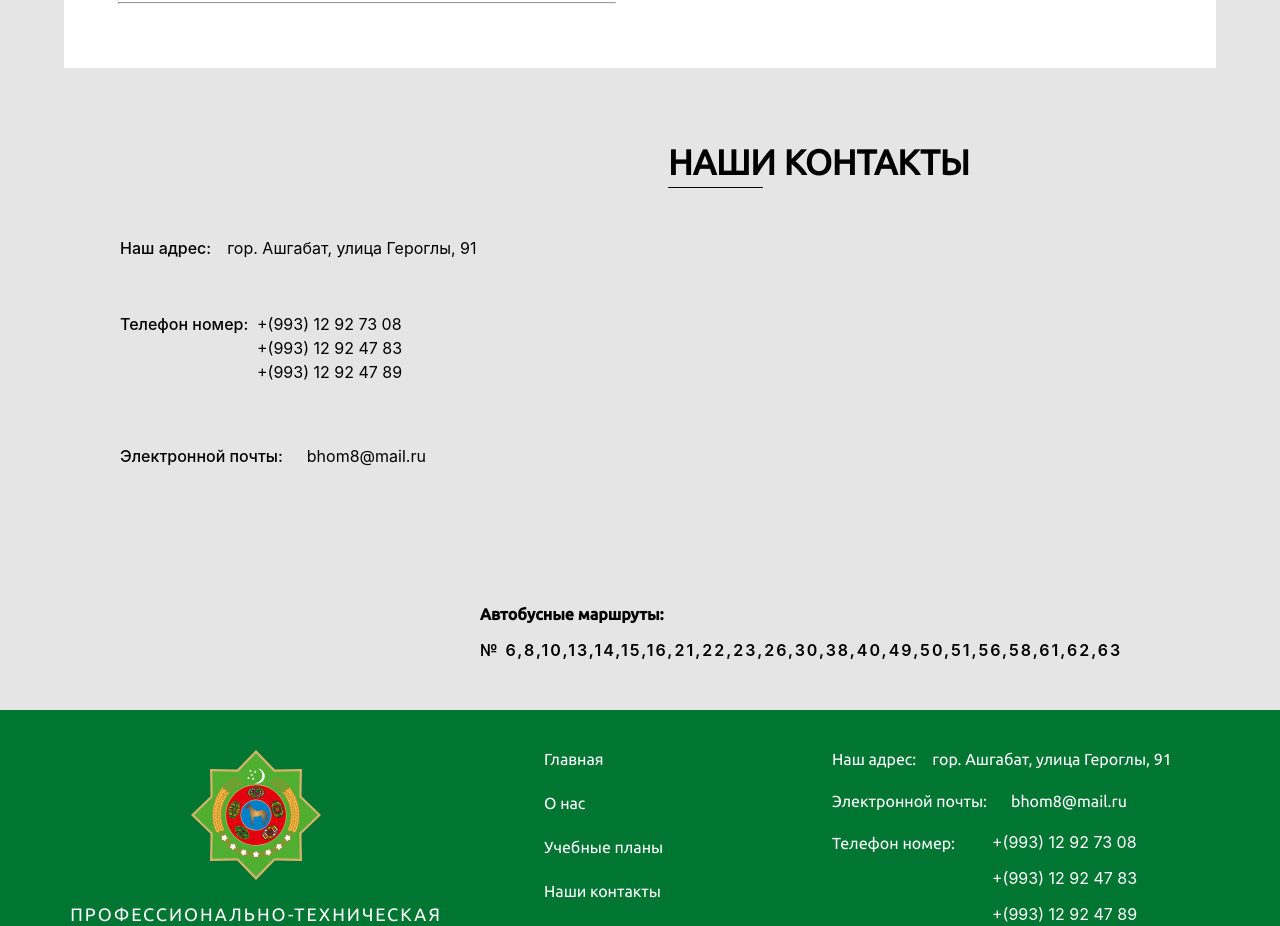
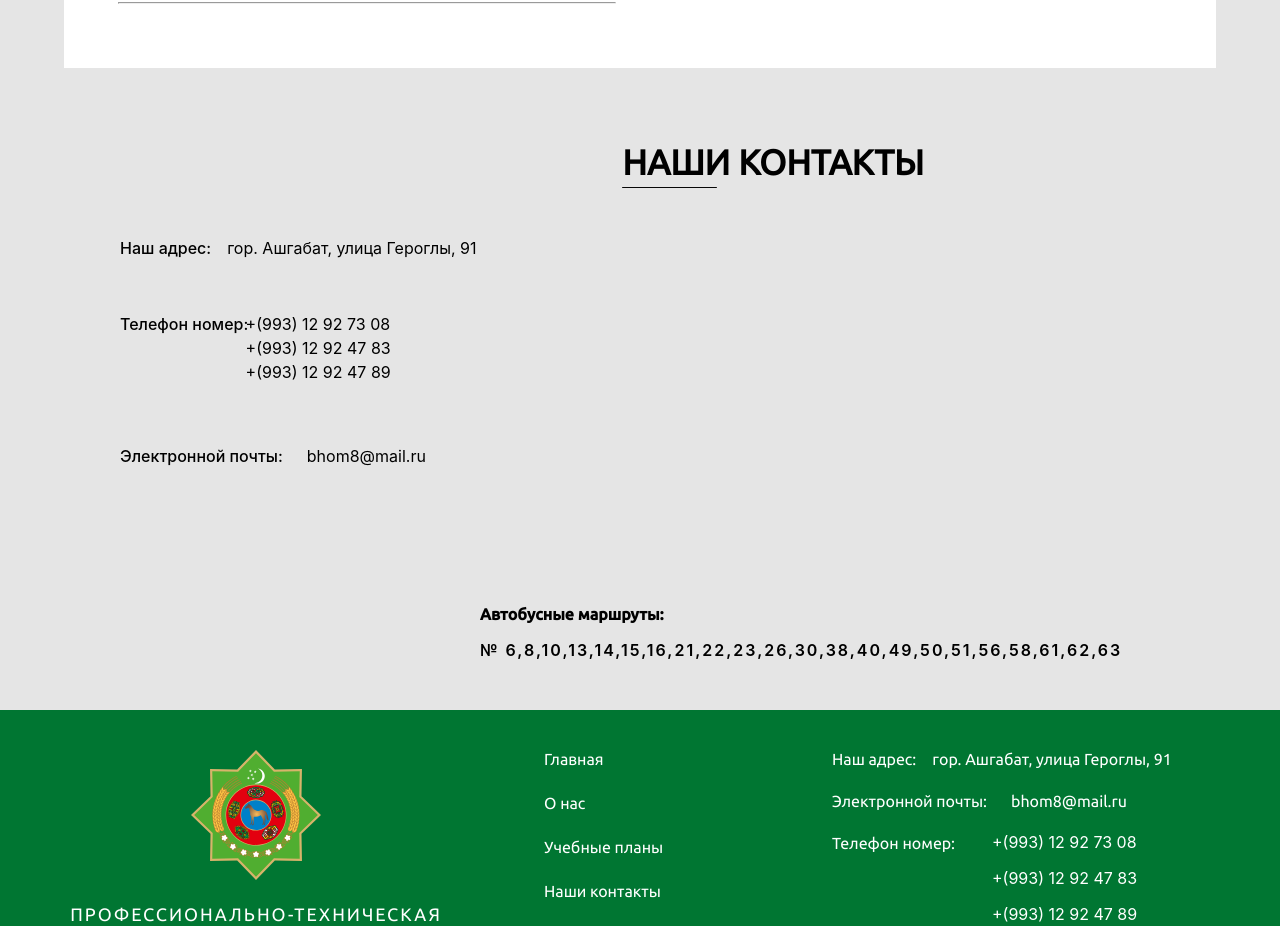
Before and after one commit to GeekSpace-Team/hunarmen8-edu-tm-front, a React (Create React App) app: page / in a window 1280 px wide. Shown: the part 2037-2963 px from the top of the page. Built offline with nearby package versions, Linux system fonts and the light colour scheme.

Commit message:
edit Map

```diff
--- a/src/components/contact/Contact.jsx
+++ b/src/components/contact/Contact.jsx
@@ -20,7 +20,7 @@ const Contact = () => {
     <div className="contact">
       <Container maxWidth="lg">
         <Grid container pl={7} className="infoMedia">
-          <Grid item lg={6} md={6} xs={12} sm={12}>
+          <Grid item lg={5.5} md={5.5} xs={12} sm={12}>
             <Grid item lg={12} md={12} xs={12} sm={12} mb={7}>
               <Stack className="adresMedia" direction={"row"} spacing={2}>
                 <span style={{ fontWeight: "500" }}>{t("adress")}</span>
@@ -59,7 +59,7 @@ const Contact = () => {
             </Grid>
           </Grid>
 
-          <Grid item lg={6} md={6} xs={12} sm={12} mt={-12}>
+          <Grid item lg={6.5} md={6.5} xs={12} sm={12} mt={-12}>
             <Grid container>
               <Grid item lg={12} md={12} xs={2.5} sm={2.5}></Grid>
               <Grid item lg={12} md={12} sm={8.5} xs={8.5} pb={4}>
```
Also changed, not shown: 7 other files (tests, documents, lock files or other folders).
